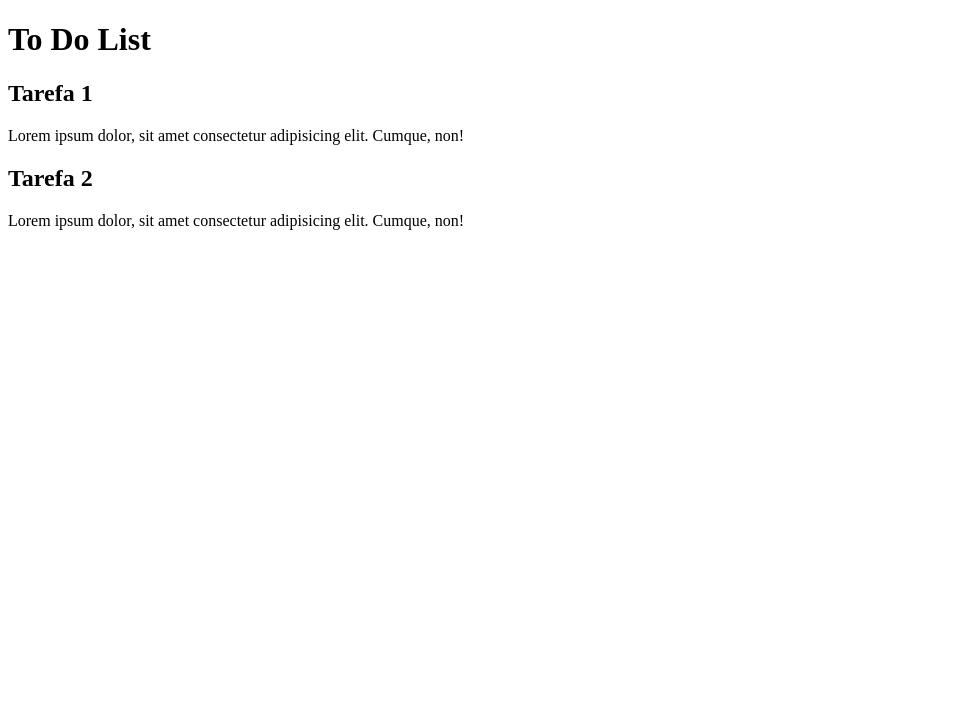
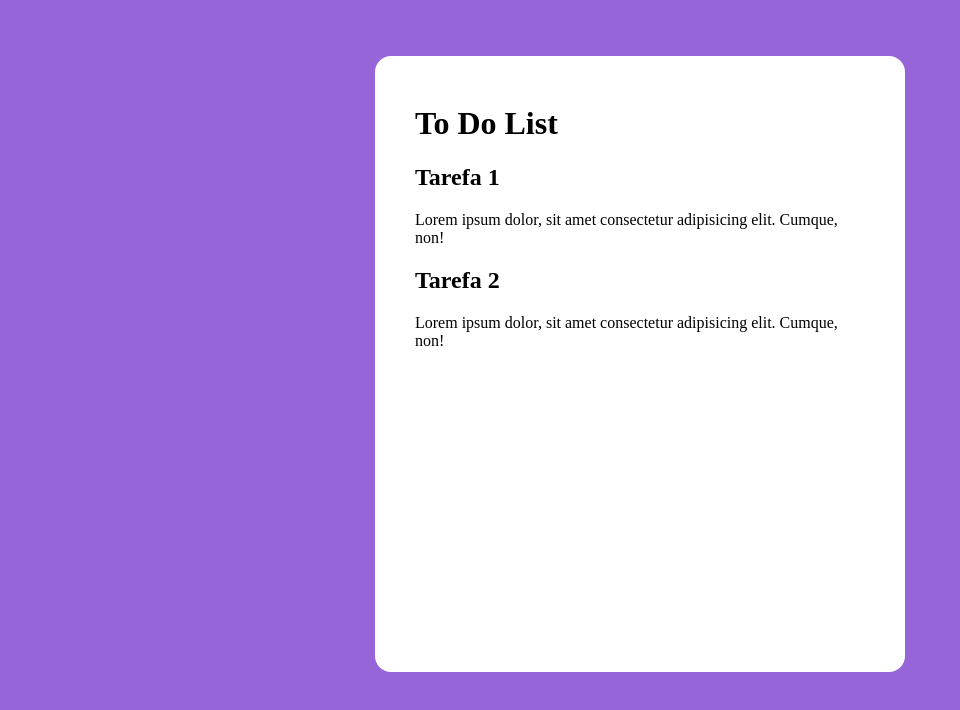
Before and after one commit to guipaterlini/task-app, a React (Vite) app: page / in a window 1280 px wide. Shown: the top 710 px of the page, without its empty margins (0-960 px from the left). Built offline with nearby package versions, Linux system fonts and the light colour scheme.

Commit message:
estiliza o fundo e taskboard

```diff
--- a/src/App.jsx
+++ b/src/App.jsx
@@ -1,8 +1,10 @@
 import { TaskItem } from "./components/TaskItem";
+import "./styles.css";
 
 export function App() {
   return (
     <div>
+      <main className="taskBoard">
         <h1>To Do List</h1>
         <TaskItem
           title="Tarefa 1"
@@ -12,6 +14,7 @@ export function App() {
           title="Tarefa 2"
           description="Lorem ipsum dolor, sit amet consectetur adipisicing elit. Cumque, non!"
         />
+      </main>
     </div>
   );
 }
--- /dev/null
+++ b/src/styles.css
@@ -0,0 +1,15 @@
+body {
+  background-color: #9666d9;
+  display: flex;
+  justify-content: center;
+}
+
+.taskBoard {
+  color: #000;
+  background-color: #fff;
+  border-radius: 1rem;
+  padding: 1.75rem 2.5rem;
+  margin: 3rem;
+  max-width: 450px;
+  min-height: 70vh;
+}
```
Lines whose indentation alone changed are shown as unchanged.
